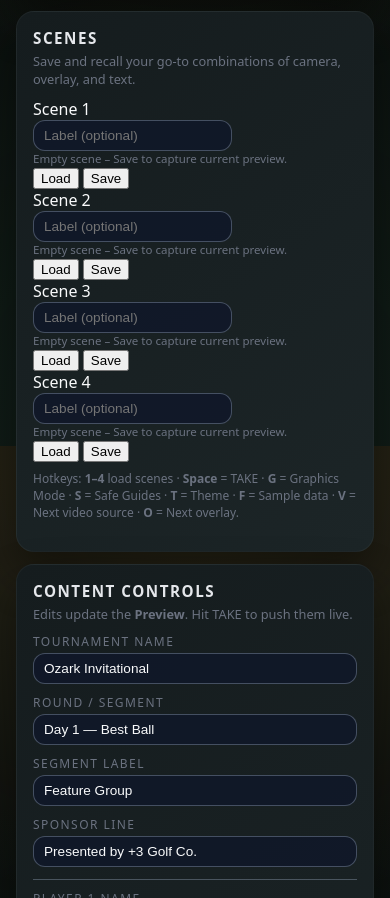
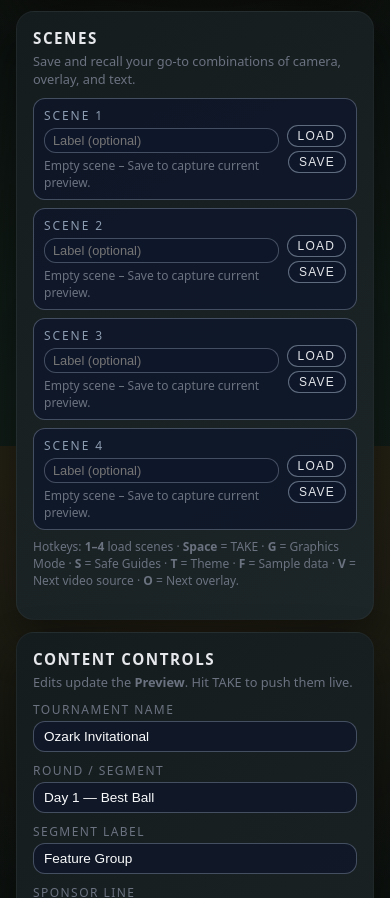
Before and after one commit to nicholasbrownworship/Broadcast-Lab, a plain HTML site: page index.html in a window 390 px wide. Shown: the part 1242-2140 px from the top of the page. Drawn offline with Linux system fonts and the light colour scheme.

Commit message:
Update styles.css

```diff
--- a/styles.css
+++ b/styles.css
@@ -279,75 +279,88 @@ select:focus {
   border: 1px solid rgba(148, 163, 184, 0.4);
 }
 
-/* SCENES PANEL */
+/* SCENES */
 
-.scenes-grid {
-  display: grid;
-  grid-template-columns: repeat(2, minmax(0, 1fr));
+.scene-grid {
+  display: flex;
+  flex-direction: column;
   gap: 8px;
-  margin-top: 10px;
+  margin-top: 8px;
 }
 
-.scene-slot {
+.scene-row {
+  display: grid;
+  grid-template-columns: minmax(0, 1fr) auto;
+  gap: 8px;
+  padding: 8px 10px;
   border-radius: var(--radius-md);
-  border: 1px solid rgba(148, 163, 184, 0.35);
-  padding: 6px 8px;
+  background: rgba(15, 23, 42, 0.85);
+  border: 1px solid rgba(148, 163, 184, 0.4);
+}
+
+body.theme-light .scene-row {
+  background: rgba(255, 255, 255, 0.96);
+}
+
+.scene-main {
   display: flex;
   flex-direction: column;
   gap: 4px;
-  background: rgba(15, 23, 42, 0.7);
 }
 
-body.theme-light .scene-slot {
-  background: rgba(255, 255, 255, 0.9);
+.scene-title {
+  font-size: 0.75rem;
+  text-transform: uppercase;
+  letter-spacing: 0.16em;
+  color: rgba(148, 163, 184, 0.95);
 }
 
-.scene-slot--filled {
-  border-color: rgba(56, 189, 248, 0.8);
+.scene-name-input {
+  border-radius: var(--radius-md);
+  border: 1px solid rgba(148, 163, 184, 0.4);
+  padding: 4px 8px;
+  font-size: 0.8rem;
+  background: rgba(15, 23, 42, 0.82);
+  color: #f9fafb;
 }
 
-.scene-buttons {
-  display: flex;
-  gap: 6px;
+body.theme-light .scene-name-input {
+  background: rgba(255, 255, 255, 0.98);
+  color: #111827;
 }
 
-.scene-load-btn,
-.scene-save-btn {
-  flex: 1;
+.scene-meta {
+  font-size: 0.75rem;
+  color: var(--muted);
+}
+
+.scene-actions {
+  display: flex;
+  flex-direction: column;
+  gap: 4px;
+  align-items: flex-end;
+  justify-content: center;
+}
+
+.scene-btn {
   border-radius: 999px;
-  padding: 4px 8px;
+  padding: 3px 10px;
   font-size: 0.75rem;
-  border: 1px solid rgba(148, 163, 184, 0.7);
+  border: 1px solid rgba(148, 163, 184, 0.6);
   background: rgba(15, 23, 42, 0.9);
   color: #e5e7eb;
   cursor: pointer;
-  display: inline-flex;
-  align-items: center;
-  justify-content: center;
+  text-transform: uppercase;
+  letter-spacing: 0.1em;
 }
 
-body.theme-light .scene-load-btn,
-body.theme-light .scene-save-btn {
+.scene-btn:hover {
+  background: rgba(30, 64, 175, 0.5);
+}
+
+body.theme-light .scene-btn {
   background: rgba(255, 255, 255, 0.96);
   color: #111827;
-}
-
-.scene-load-btn:hover,
-.scene-save-btn:hover {
-  filter: brightness(1.05);
-}
-
-.scene-load-btn {
-  font-weight: 600;
-}
-
-.scene-save-btn {
-  opacity: 0.85;
-}
-
-.scene-meta {
-  font-size: 0.72rem;
-  color: var(--muted);
 }
 
 .scene-hint {
@@ -645,7 +658,7 @@ body.graphics-mode .graphics-exit-btn {
   );
   mix-blend-mode: screen;
   transform: translateX(-120%) skewX(-10deg);
-  z-index: -1; /* sits just behind overlay content but within its box */
+  z-index: -1;
 }
 
 .overlay-switch-flash.is-on {
@@ -1088,12 +1101,12 @@ body.show-safe-guides .preview-frame::after {
 }
 
 body.show-safe-guides .preview-frame::before {
-  border: 2px solid rgba(250, 250, 250, 0.35); /* title safe */
+  border: 2px solid rgba(250, 250, 250, 0.35);
   transform: scale(0.9, 0.9);
 }
 
 body.show-safe-guides .preview-frame::after {
-  border: 1px dashed rgba(250, 250, 250, 0.3); /* action safe */
+  border: 1px dashed rgba(250, 250, 250, 0.3);
   transform: scale(0.8, 0.8);
 }
 
@@ -1169,10 +1182,6 @@ body.graphics-mode .preview-frame {
     grid-template-columns: minmax(0, 1fr);
   }
 
-  .scenes-grid {
-    grid-template-columns: minmax(0, 1fr);
-  }
-
   .overlay--lower-third {
     right: 10%;
   }
```
